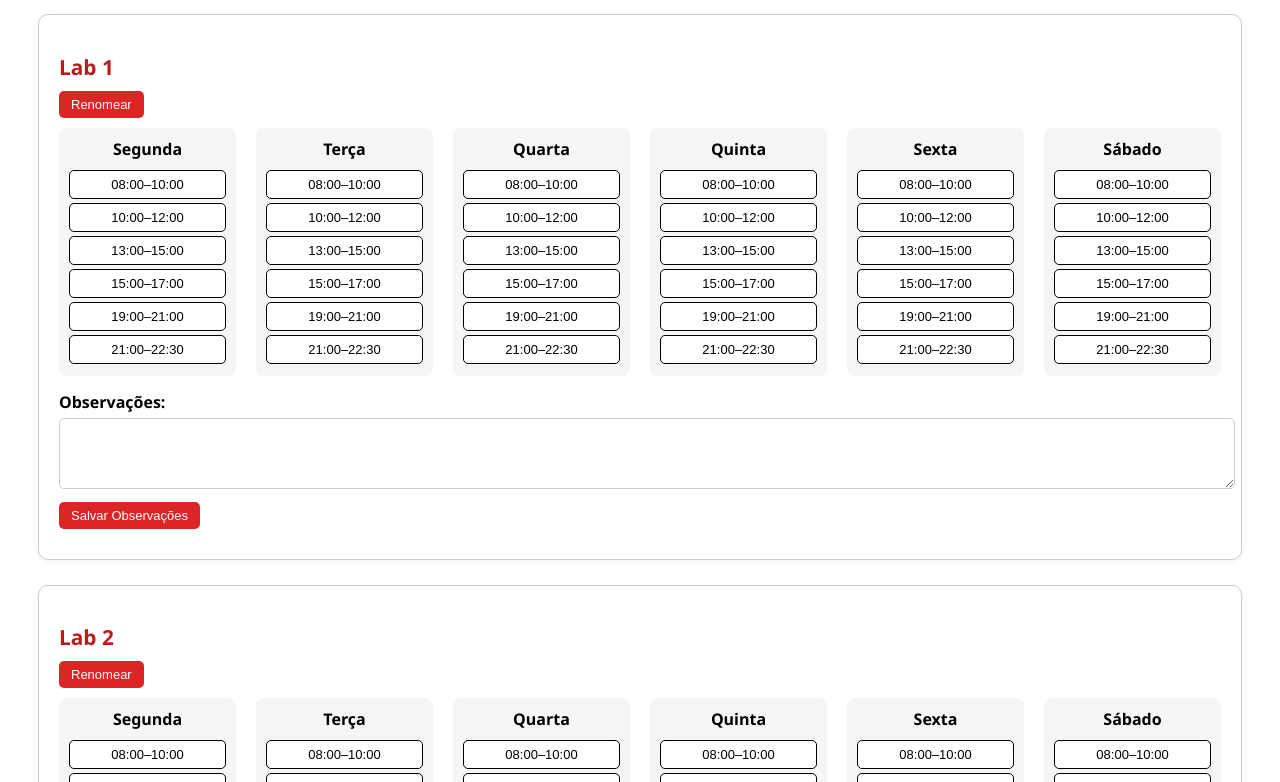
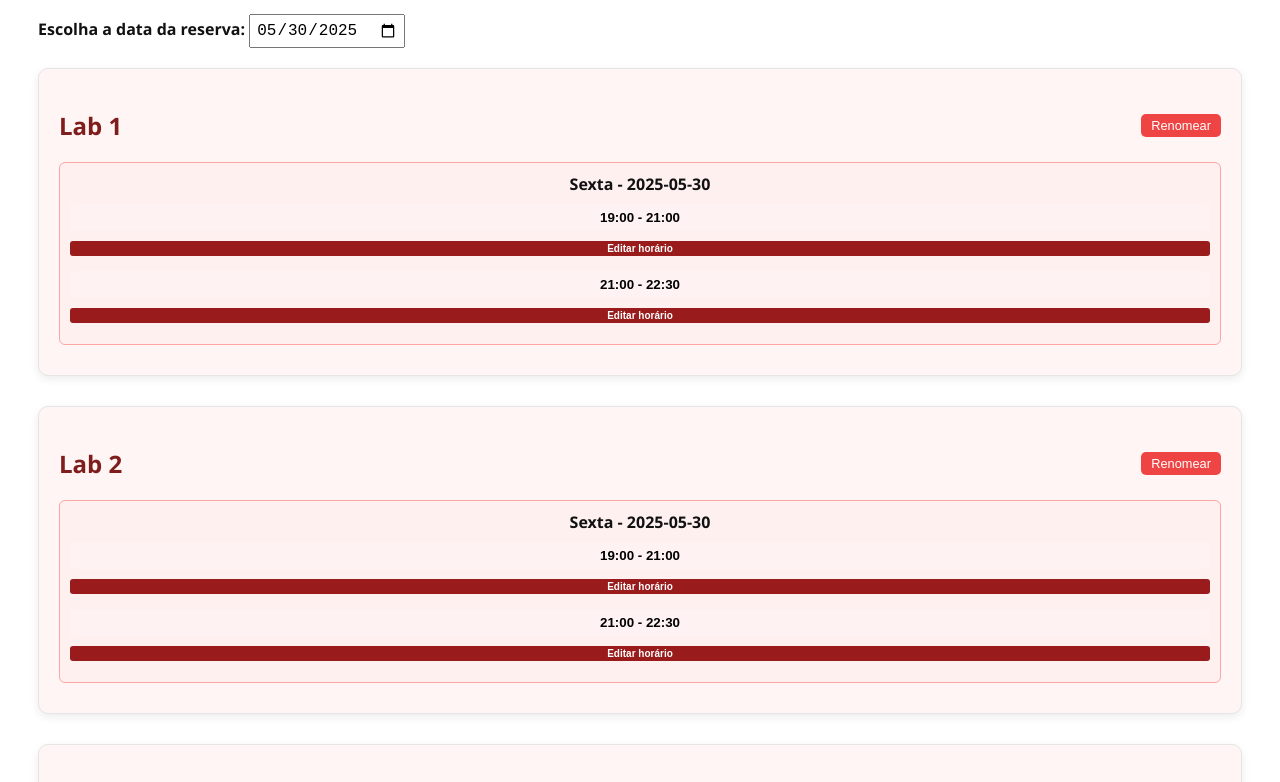
Before and after one commit to mrgsantoss/reserva-salas, a plain HTML site: page index.html in a window 1280 px wide. Shown: the part 118-900 px from the top of the page. Drawn offline with Linux system fonts and the light colour scheme.

Commit message:
index.html

```diff
--- a/index.html
+++ b/index.html
@@ -2,222 +2,277 @@
 <html lang="pt-BR">
 <head>
   <meta charset="UTF-8" />
-  <meta name="viewport" content="width=device-width, initial-scale=1" />
   <title>Reserva de Laboratórios</title>
   <style>
     body {
       font-family: 'Segoe UI', sans-serif;
-      background-color: #ffffff;
-      color: #000000;
+      background: #ffffff;
+      color: #111;
       padding: 30px;
     }
 
     h1 {
-      font-size: 2em;
+      text-align: center;
+      font-size: 2rem;
       margin-bottom: 30px;
-      text-align: center;
-      color: #000000;
+      color: #b91c1c;
+    }
+
+    label {
+      font-weight: bold;
+    }
+
+    input[type="date"] {
+      margin-bottom: 20px;
+      padding: 5px;
+      font-size: 16px;
     }
 
     .sala {
-      background-color: #fff;
-      border: 1px solid #ccc;
+      border: 1px solid #e5e5e5;
       border-radius: 10px;
       padding: 20px;
-      margin-bottom: 25px;
-      box-shadow: 0 2px 6px rgba(0,0,0,0.05);
+      margin-bottom: 30px;
+      background-color: #fff5f5;
+      box-shadow: 0 3px 10px rgba(0,0,0,0.08);
     }
 
     .sala h2 {
-      font-size: 1.3em;
-      color: #b91c1c;
+      display: flex;
+      justify-content: space-between;
+      align-items: center;
+      color: #7f1d1d;
+    }
+
+    .botao-renomear {
+      background-color: #ef4444;
+      border: none;
+      color: white;
+      padding: 4px 10px;
+      border-radius: 5px;
+      cursor: pointer;
+      font-size: 0.8rem;
+    }
+
+    .dia {
+      background: #fff0f0;
+      padding: 10px;
+      border-radius: 6px;
+      border: 1px solid #fca5a5;
       margin-bottom: 10px;
     }
 
-    .dias {
-      display: grid;
-      grid-template-columns: repeat(6, 1fr);
-      gap: 20px;
+    .dia strong {
+      display: block;
+      margin-bottom: 5px;
+      text-align: center;
     }
 
-    .turno {
-      background-color: #f5f5f5;
-      padding: 10px;
-      border-radius: 8px;
+    .horario {
+      margin-bottom: 10px;
     }
 
-    .dia-titulo {
+    .horario button {
+      margin-top: 4px;
+      padding: 6px 10px;
+      width: 100%;
+      border: none;
+      border-radius: 4px;
+      cursor: pointer;
       font-weight: bold;
-      text-align: center;
-      margin-bottom: 8px;
-      color: #000000;
     }
 
-    .dia-btn {
-      padding: 6px 10px;
-      margin: 2px 0;
-      width: 100%;
-      font-size: 13px;
-      border: 1px solid #000;
-      border-radius: 5px;
-      background-color: #ffffff;
-      cursor: pointer;
-      transition: background-color 0.2s ease;
-      color: #000000;
+    .semestral {
+      background-color: #1d4ed8;
+      color: #fff;
     }
 
-    .dia-btn:hover {
-      background-color: #fca5a5;
+    .esporadica {
+      background-color: #b91c1c;
+      color: #fff;
     }
 
-    .dia-btn.reservado {
-      background-color: #dc2626;
-      color: #ffffff;
-      border-color: #b91c1c;
+    .livre {
+      background-color: #fef2f2;
+      color: #000;
+      border: 1px solid #ccc;
     }
 
-    .dia-btn.reservado:hover {
-      background-color: #b91c1c;
+    .livre:hover {
+      background-color: #fee2e2;
     }
 
-    button {
-      background-color: #dc2626;
-      color: white;
-      border: none;
-      padding: 6px 12px;
-      border-radius: 5px;
-      cursor: pointer;
+    .info {
+      margin-top: 5px;
       font-size: 13px;
-      margin-bottom: 10px;
-      transition: background-color 0.2s ease;
     }
 
-    button:hover {
-      background-color: #b91c1c;
+    .editar-horario {
+      margin-top: 4px;
+      text-align: right;
     }
 
-    textarea {
-      font-family: inherit;
-      font-size: 14px;
-      resize: vertical;
+    .editar-horario button {
+      background: #991b1b;
+      color: #fff;
+      border: none;
+      padding: 2px 6px;
+      font-size: 10px;
+      border-radius: 3px;
+      cursor: pointer;
     }
   </style>
 </head>
 <body>
 
   <h1>Reserva de Laboratórios</h1>
-  <div id="salas-container"></div>
+
+  <label for="data">Escolha a data da reserva:</label>
+  <input type="date" id="data" onchange="render()" />
+
+  <div id="container"></div>
 
   <script>
-    const diasDaSemana = ["Segunda", "Terça", "Quarta", "Quinta", "Sexta", "Sábado"];
-    const horarios = [
-      "08:00–10:00",
-      "10:00–12:00",
-      "13:00–15:00",
-      "15:00–17:00",
-      "19:00–21:00",
-      "21:00–22:30"
+    const horariosPadrao = {
+      "A": "19:00 - 21:00",
+      "B": "21:00 - 22:30"
+    };
+
+    const diasSemana = ["Domingo", "Segunda", "Terça", "Quarta", "Quinta", "Sexta", "Sábado"];
+
+    const salas = [
+      { id: 1, nome: "Lab 1", reservasEsporadicas: {}, reservasSemestrais: {} },
+      { id: 2, nome: "Lab 2", reservasEsporadicas: {}, reservasSemestrais: {} },
+      { id: 3, nome: "Lab 3", reservasEsporadicas: {}, reservasSemestrais: {} },
+      { id: 4, nome: "Lab 4", reservasEsporadicas: {}, reservasSemestrais: {} },
+      { id: 5, nome: "Lab 5", reservasEsporadicas: {}, reservasSemestrais: {} }
     ];
 
-    let salas = [
-      { id: 1, nome: "Lab 1", reservas: {}, observacao: "" },
-      { id: 2, nome: "Lab 2", reservas: {}, observacao: "" },
-      { id: 3, nome: "Lab 3", reservas: {}, observacao: "" },
-      { id: 4, nome: "Lab 4", reservas: {}, observacao: "" },
-      { id: 5, nome: "Lab 5", reservas: {}, observacao: "" },
-    ];
+    function getDataSelecionada() {
+      const input = document.getElementById("data");
+      return input?.value || null;
+    }
 
-    function renderSalas() {
-      const container = document.getElementById("salas-container");
+    function render() {
+      const dataSelecionada = getDataSelecionada();
+      const container = document.getElementById("container");
       container.innerHTML = "";
+
+      if (!dataSelecionada) return;
+
+      const dataObj = new Date(dataSelecionada);
+      const diaSemana = diasSemana[dataObj.getDay()];
+
       salas.forEach(sala => {
         const salaDiv = document.createElement("div");
         salaDiv.className = "sala";
 
         const titulo = document.createElement("h2");
-        titulo.textContent = sala.nome;
+        titulo.innerHTML = `
+          ${sala.nome}
+          <button class="botao-renomear" onclick="renomearSala(${sala.id})">Renomear</button>
+        `;
+        salaDiv.appendChild(titulo);
 
-        const renomearBtn = document.createElement("button");
-        renomearBtn.textContent = "Renomear";
-        renomearBtn.onclick = () => {
-          const novoNome = prompt("Novo nome da sala:", sala.nome);
-          if (novoNome) {
-            sala.nome = novoNome;
-            renderSalas();
+        const diaDiv = document.createElement("div");
+        diaDiv.className = "dia";
+
+        const diaTitulo = document.createElement("strong");
+        diaTitulo.textContent = `${diaSemana} - ${dataSelecionada}`;
+        diaDiv.appendChild(diaTitulo);
+
+        for (let turno in horariosPadrao) {
+          const faixa = horariosPadrao[turno];
+          const horarioId = `${dataSelecionada}_${turno}`;
+          const semanaId = `${diaSemana}_${turno}`;
+
+          const reservaEsporadica = sala.reservasEsporadicas[horarioId];
+          const reservaSemestral = sala.reservasSemestrais[semanaId];
+
+          const horarioDiv = document.createElement("div");
+          horarioDiv.className = "horario";
+
+          const botao = document.createElement("button");
+          botao.textContent = faixa;
+
+          if (reservaEsporadica) {
+            botao.className = "esporadica";
+            const info = document.createElement("div");
+            info.className = "info";
+            info.textContent = `${reservaEsporadica.professor} | ${reservaEsporadica.curso} | ${reservaEsporadica.periodo}`;
+            horarioDiv.appendChild(info);
+          } else if (reservaSemestral) {
+            botao.className = "semestral";
+            const info = document.createElement("div");
+            info.className = "info";
+            info.textContent = `${reservaSemestral.professor} | ${reservaSemestral.curso} | ${reservaSemestral.periodo}`;
+            horarioDiv.appendChild(info);
+          } else {
+            botao.className = "livre";
           }
-        };
 
-        salaDiv.appendChild(titulo);
-        salaDiv.appendChild(renomearBtn);
+          botao.onclick = () => {
+            if (reservaEsporadica || reservaSemestral) {
+              if (confirm("Deseja remover esta reserva?")) {
+                if (reservaEsporadica) delete sala.reservasEsporadicas[horarioId];
+                if (reservaSemestral) delete sala.reservasSemestrais[semanaId];
+                render();
+              }
+            } else {
+              const professor = prompt("Nome do professor:");
+              const curso = prompt("Nome do curso:");
+              const periodo = prompt("Período (ex: 2025.1):");
+              const tipo = prompt("Tipo de aula: 'semestral' ou 'esporadica':").toLowerCase();
+              if (professor && curso && (tipo === "semestral" || tipo === "esporadica")) {
+                const reserva = { professor, curso, periodo, tipo };
+                if (tipo === "esporadica") {
+                  sala.reservasEsporadicas[horarioId] = reserva;
+                } else {
+                  sala.reservasSemestrais[semanaId] = reserva;
+                }
+                render();
+              } else {
+                alert("Preencha os dados corretamente.");
+              }
+            }
+          };
 
-        const diasDiv = document.createElement("div");
-        diasDiv.className = "dias";
+          const editarDiv = document.createElement("div");
+          editarDiv.className = "editar-horario";
 
-        diasDaSemana.forEach(dia => {
-          const turnoDiv = document.createElement("div");
-          turnoDiv.className = "turno";
+          const editarBtn = document.createElement("button");
+          editarBtn.textContent = "Editar horário";
+          editarBtn.onclick = () => {
+            const novo = prompt("Novo horário:", faixa);
+            if (novo) {
+              horariosPadrao[turno] = novo;
+              render();
+            }
+          };
 
-          const diaTitulo = document.createElement("div");
-          diaTitulo.className = "dia-titulo";
-          diaTitulo.textContent = dia;
-          turnoDiv.appendChild(diaTitulo);
+          editarDiv.appendChild(editarBtn);
+          horarioDiv.appendChild(botao);
+          horarioDiv.appendChild(editarDiv);
+          diaDiv.appendChild(horarioDiv);
+        }
 
-          horarios.forEach(horario => {
-            const key = `${dia}_${horario}`;
-            const diaBtn = document.createElement("button");
-            diaBtn.className = "dia-btn";
-            if (sala.reservas[key]) {
-              diaBtn.classList.add("reservado");
-            }
-            diaBtn.textContent = horario;
-            diaBtn.onclick = () => {
-              sala.reservas[key] = !sala.reservas[key];
-              renderSalas();
-            };
-            turnoDiv.appendChild(diaBtn);
-          });
-
-          diasDiv.appendChild(turnoDiv);
-        });
-
-        salaDiv.appendChild(diasDiv);
-
-        // Campo de observações
-        const observacaoDiv = document.createElement("div");
-        observacaoDiv.style.marginTop = "15px";
-
-        const label = document.createElement("label");
-        label.textContent = "Observações:";
-        label.style.fontWeight = "bold";
-        label.style.display = "block";
-        label.style.marginBottom = "5px";
-
-        const textarea = document.createElement("textarea");
-        textarea.rows = 3;
-        textarea.style.width = "100%";
-        textarea.style.padding = "6px";
-        textarea.style.border = "1px solid #ccc";
-        textarea.style.borderRadius = "5px";
-        textarea.value = sala.observacao || "";
-
-        const salvarBtn = document.createElement("button");
-        salvarBtn.textContent = "Salvar Observações";
-        salvarBtn.style.marginTop = "8px";
-        salvarBtn.onclick = () => {
-          sala.observacao = textarea.value;
-          alert("Observações salvas!");
-        };
-
-        observacaoDiv.appendChild(label);
-        observacaoDiv.appendChild(textarea);
-        observacaoDiv.appendChild(salvarBtn);
-        salaDiv.appendChild(observacaoDiv);
-
+        salaDiv.appendChild(diaDiv);
         container.appendChild(salaDiv);
       });
     }
 
-    renderSalas();
+    function renomearSala(id) {
+      const novoNome = prompt("Novo nome do laboratório:");
+      if (novoNome) {
+        const sala = salas.find(s => s.id === id);
+        sala.nome = novoNome;
+        render();
+      }
+    }
+
+    // Inicializar com data de hoje
+    document.getElementById("data").valueAsDate = new Date();
+    render();
   </script>
 </body>
 </html>
```
